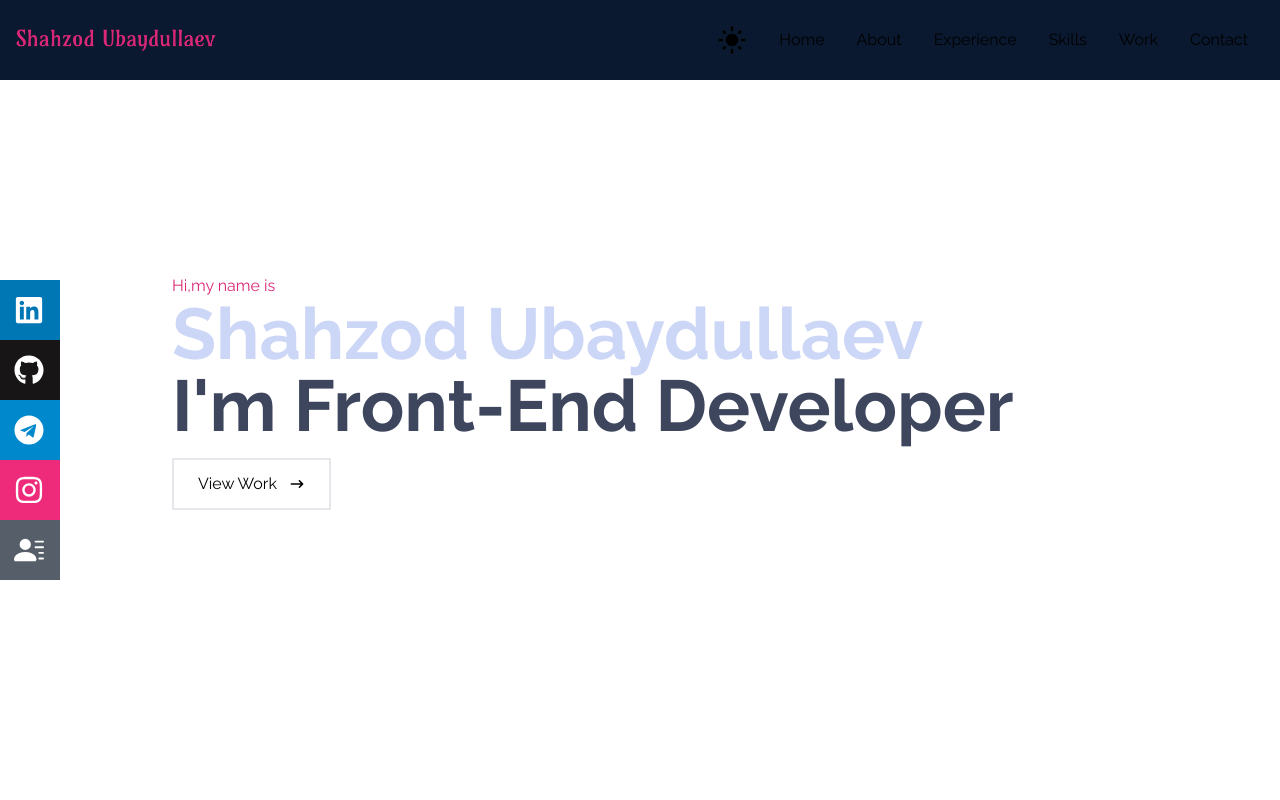
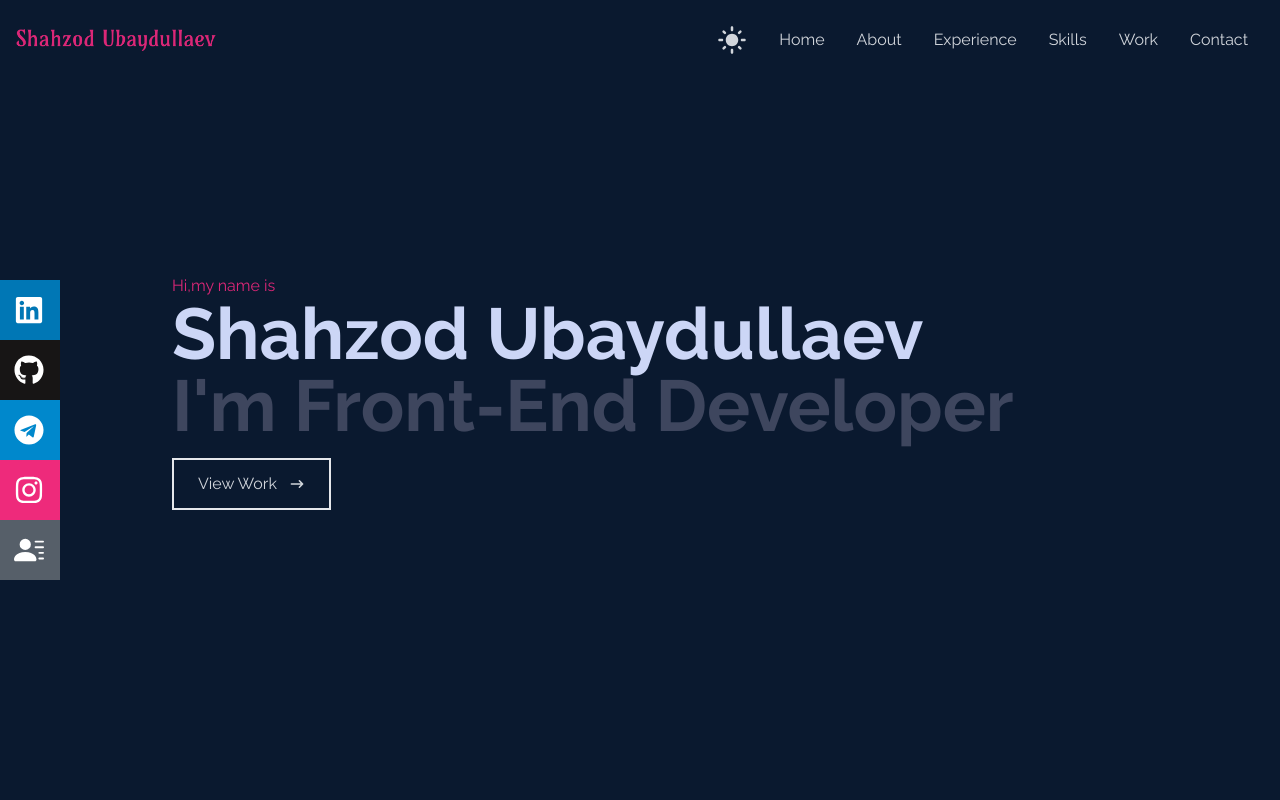
Before and after one commit to shahzod222/portfolio, a React (Vite) app: page / in a window 1280 px wide. Shown: the top 800 px of the page. Built offline with nearby package versions, Linux system fonts and the light colour scheme.

Commit message:
fix bugs

```diff
--- a/src/App.jsx
+++ b/src/App.jsx
@@ -18,9 +18,10 @@ function App() {
 
   return (
     <div
-      className={`bg-${isDark ? "[#0a192f]" : "gray-300"} text-${
-        !isDark ? "[#0a192f]" : "gray-300"
-      }`}
+      style={{
+        background: `${isDark ? "#0a192f" : "white"}`,
+        color: `${isDark ? "rgb(209 213 219)" : "black"}`,
+      }}
     >
       <Navbar isDark={isDark} setIsDark={setIsDark} />
       <Home isDark={isDark} />
--- a/src/components/Navbar.jsx
+++ b/src/components/Navbar.jsx
@@ -19,6 +19,10 @@ const Navbar = ({ isDark, setIsDark }) => {
   const handleTheme = () => {
     localStorage.setItem("isDark", `${!isDark}`);
     setIsDark(!isDark);
+  };
+  const handleBurgerTheme = () => {
+    handleTheme();
+    handleClick();
   };
 
   return (
@@ -74,12 +78,11 @@ const Navbar = ({ isDark, setIsDark }) => {
         className={
           !nav
             ? "hidden"
-            : `z-2 absolute top-0 left-0 w-full h-screen bg-${
-                isDark ? "[#0a192f]" : "white"
-              } flex flex-col justify-center items-center`
+            : `z-9 absolute top-0 left-0 w-full h-screen flex flex-col justify-center items-center`
         }
+        style={{ background: `${isDark ? "#0a192f" : "white"}` }}
       >
-        <li onClick={handleTheme}>
+        <li onClick={handleBurgerTheme}>
           {isDark ? <MdLightMode size={45} /> : <MdDarkMode size={45} />}
         </li>
         <li className="py-6 text-4xl">
```
